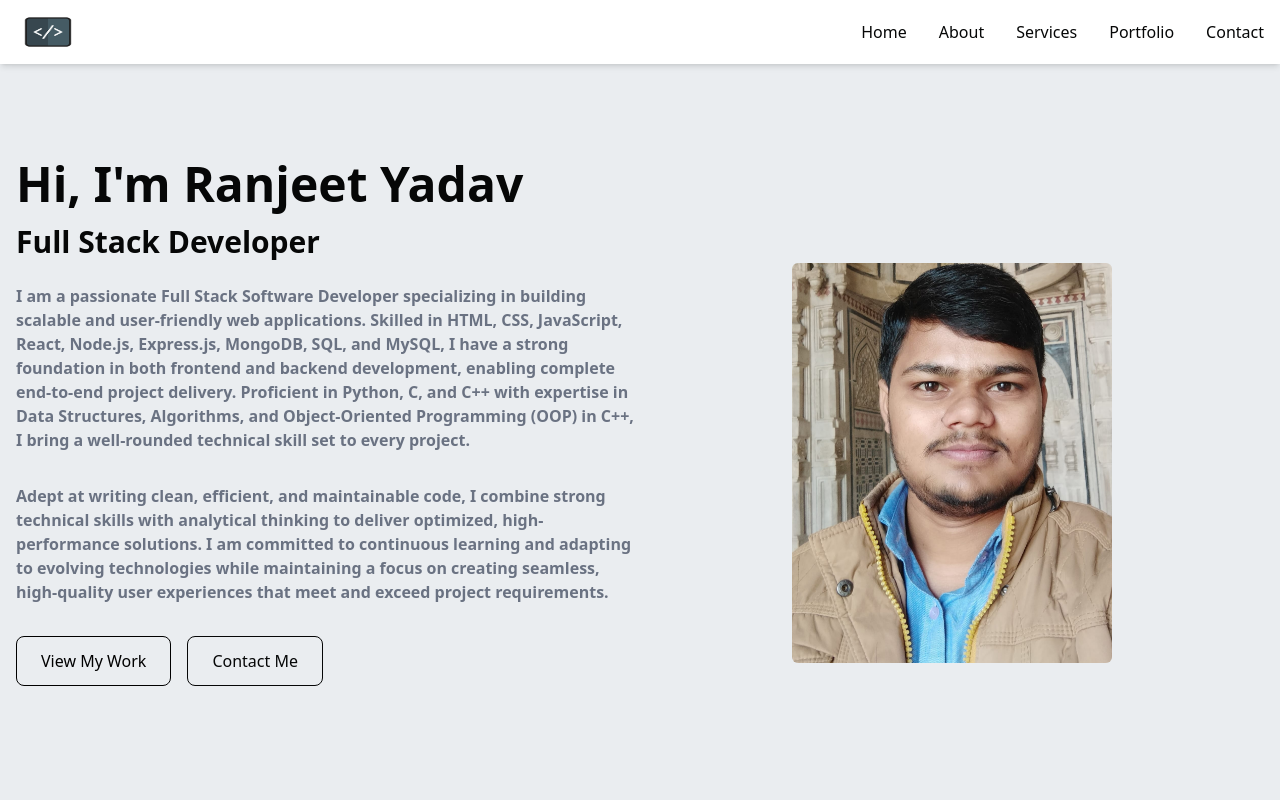
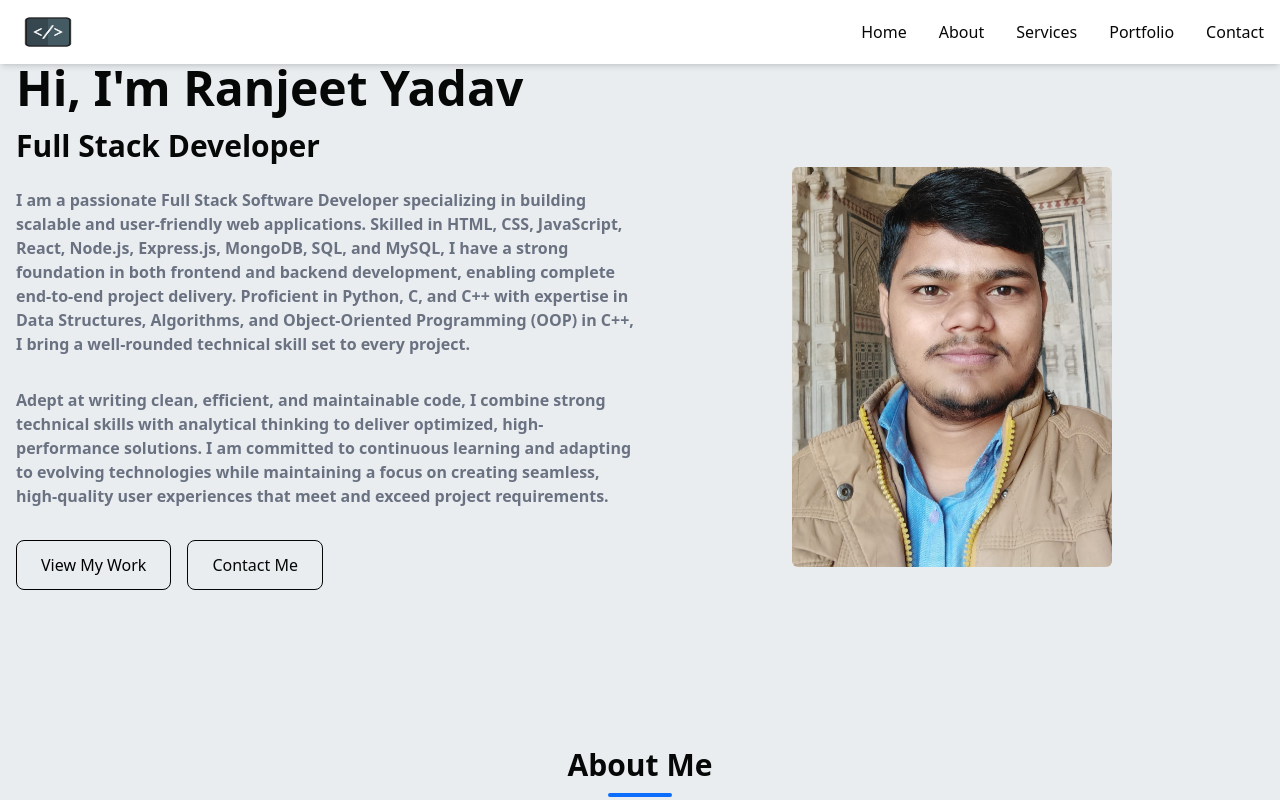
Before and after one commit to rj7075/Portfolio-My, a React (Vite) app in the folder client/: page / in a window 1280 px wide. Shown: the top 800 px of the page. Built offline with nearby package versions, Linux system fonts and the light colour scheme.

Commit message:
file updated

```diff
--- a/client/src/components/Hero.jsx
+++ b/client/src/components/Hero.jsx
@@ -3,7 +3,7 @@ import { Link } from "react-router-dom";
 
 const Hero = () => {
   return (
-    <section className="pt-24 pb-16">
+    <section className=" pb-16">
       <div className="container mx-auto px-4">
         <div className="flex flex-col md:flex-row items-center">
           <div className="md:w-1/2 mb-10 md:mb-0">
```
